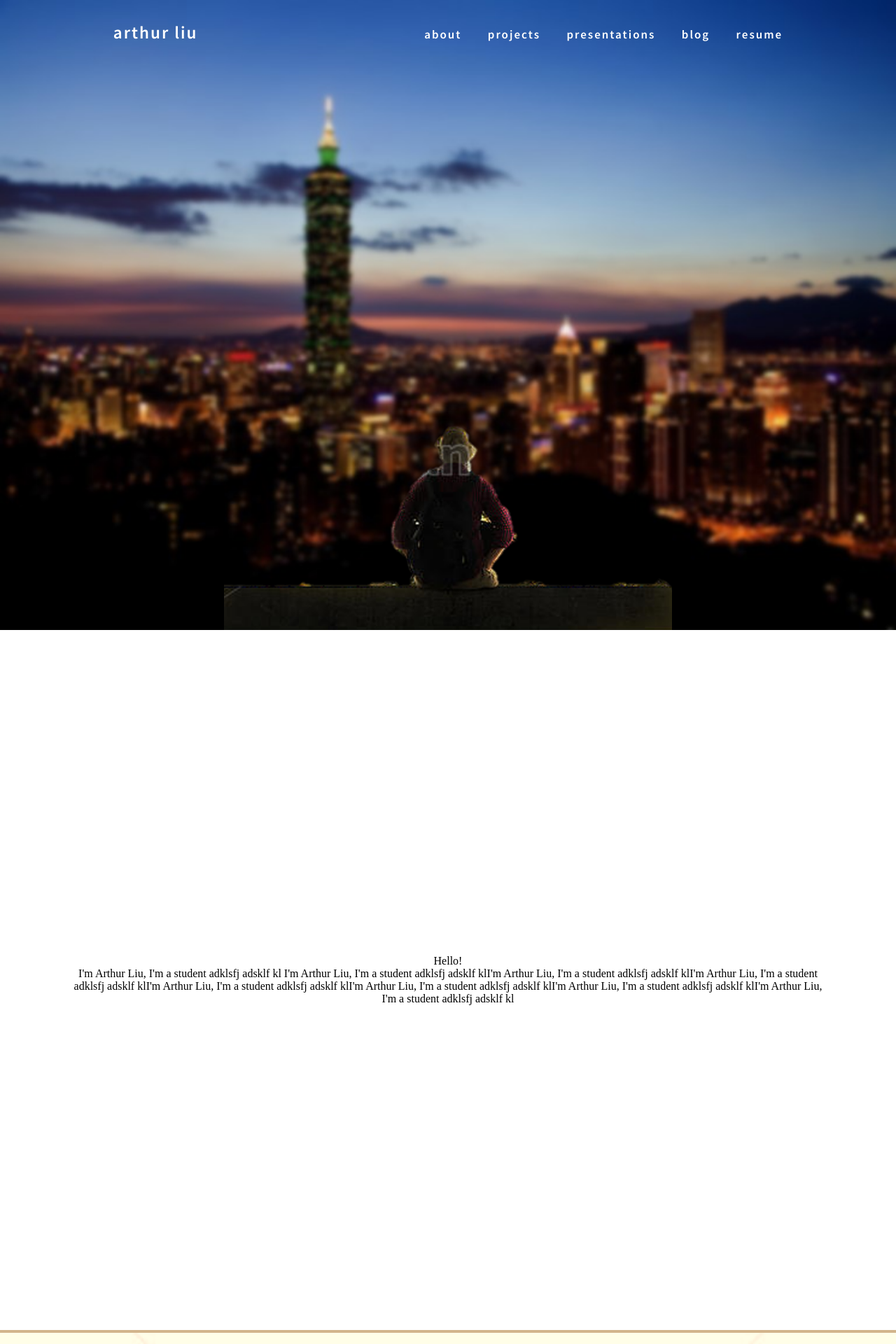
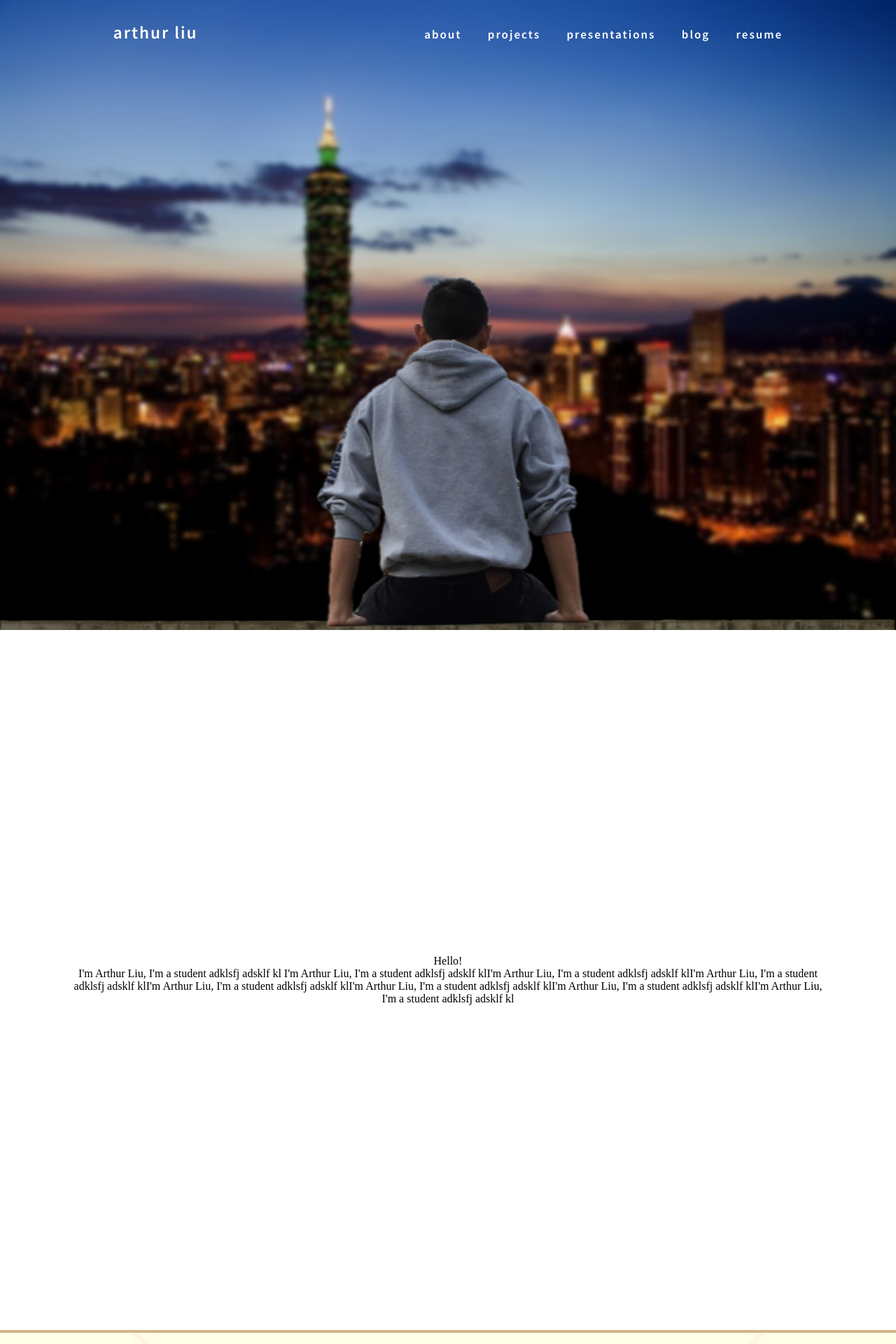
Before and after one commit to arthurjl/arthurjl.github.io, a Jekyll site: the page built from index.html, in a window 1280 px wide. Shown: the top 1920 px of the page at 70% size. Built offline with Jekyll 4.4.1, drawn with Linux system fonts in a browser that asks for light colours.

Commit message:
Landing Page Foreground
Updated landing page foreground with picture of wall and myself.

```diff
--- a/css/PageStyles.css
+++ b/css/PageStyles.css
@@ -54,9 +54,15 @@
 }
 
 #landingForeground {
-	background-image: url("{{site.baseurl}}/images/PersonSitting.png");
+	background-image: url("{{site.baseurl}}/images/sittingBacksideStraightCropped.png");
 	background-position: 50% 100%;
-	background-size: 50%;
+	background-size: 50vh;
+}
+
+#landingWall {
+	background-image: url("{{site.baseurl}}/images/wallLandingPageCropped.png");
+	background-size: 100% 7%;
+	background-position: 0% 105%;
 }
 
 #projectsForeground {
@@ -64,6 +70,8 @@
 	background-size: 60% 30%;
 	background-position: 1% 100%;
 }
+
+
 
 /* Content CSS */
 .contentContainer {
@@ -78,12 +86,15 @@
 
 .content {
 	width: 120vh;
+	max-width: 100%;
+	max-width: 100%;
 	text-align: center;
 	padding: 40px;
 }
 
 .showcaseThumbnail {
 	width: 120vh;
+	max-width: 100%;
 	height: 70vh;
 	object-fit: cover;
 	background-color: grey;
--- a/index.html
+++ b/index.html
@@ -3,7 +3,9 @@ layout: default
 ---
 <section class="HeroImage" id="background1">
 	<h1 id="nameTitle">Arthur&nbsp;Liu</h1>
+    <div class="foreground" id="landingWall"></div>
 	<div class="foreground" id="landingForeground"></div>
+
 </section>
 
 <section class="contentContainer">
```
Also changed, not shown: _posts/2018-03-17-testBlog.markdown (+7 -10 lines), images/oldWall.png (renamed from images/Wall.png), images/sittingBacksideStraight.png (added), images/sittingBacksideStraightCropped.png (added), images/wallLandingPage.png (added), images/wallLandingPageCropped.png (added).
